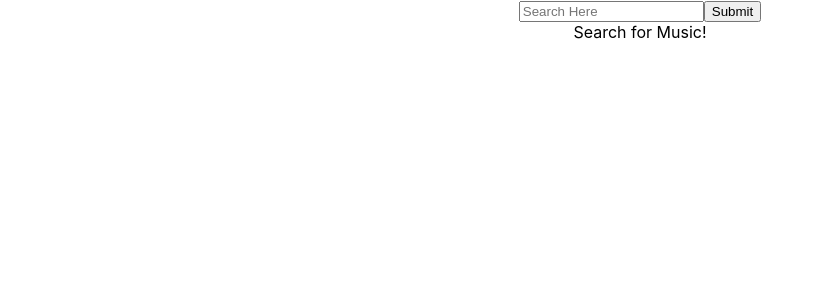
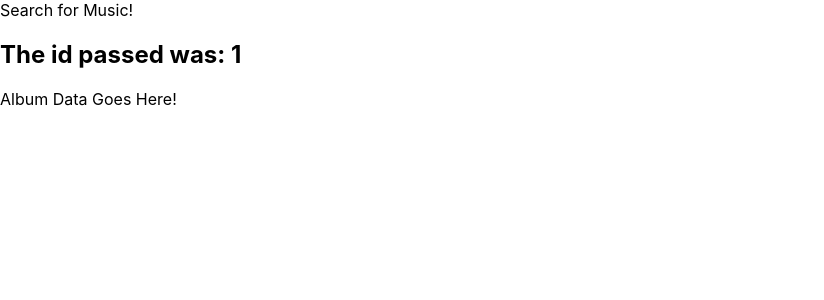
Before and after one commit to marisoldrodriguez/RR-Build-Music-Library, a React (Create React App) app: page /album/1 in a window 1280 px wide. Shown: the top 300 px of the page, without its empty margins (0-824 px from the left). Built offline with nearby package versions, Linux system fonts and the light colour scheme.

Commit message:
first commit with router for after class activity in module 5

```diff
--- a/package.json
+++ b/package.json
@@ -8,6 +8,7 @@
     "@testing-library/user-event": "^13.5.0",
     "react": "^18.1.0",
     "react-dom": "^18.1.0",
+    "react-router-dom": "^6.3.0",
     "react-scripts": "5.0.1",
     "web-vitals": "^2.1.4"
   },
--- a/src/App.js
+++ b/src/App.js
@@ -1,7 +1,10 @@
 import './App.css';
-import React, { useState, useEffect } from 'react';
+import React, { useState, useEffect, Fragment } from 'react';
+import { BrowserRouter as Router, Routes, Route } from 'react-router-dom';
 import Gallery from './Components/Gallery';
 import SearchBar from './Components/SearchBar';
+import AlbumView from './Components/AlbumView';
+import ArtistView from './Components/ArtistView';
 
 
 function App() {
@@ -34,11 +37,20 @@
   }
 
   return (
-    <div className="App">
-      <SearchBar handleSearch={handleSearch} />
-      {message}
-      <Gallery data={data} />
-
+    <div>
+    {message}
+      <Router>
+        <Routes>
+          <Route path='/' element={
+            <Fragment>
+              <SearchBar handleSearch={handleSearch} />
+              <Gallery data={data} />
+            </Fragment>
+          } />
+          <Route path='/album/:id' element={<AlbumView />} />
+          <Route path='/artist/:id' element={<ArtistView />} />
+        </Routes>
+      </Router>
     </div>
   );
 }
--- /dev/null
+++ b/src/Components/AlbumView.js
@@ -0,0 +1,16 @@
+import { useState, useEffect } from "react";
+import { useParams } from 'react-router-dom';
+
+function AlbumView() {
+    const { id } = useParams()
+    const [Albumdata, setAlbumData] = useState([])
+
+    return (
+        <div>
+            <h2>The id passed was: {id}</h2>
+            <p>Album Data Goes Here!</p>
+        </div>
+    )
+}
+
+export default AlbumView
--- /dev/null
+++ b/src/Components/ArtistView.js
@@ -0,0 +1,16 @@
+import { useState, useEffect } from 'react';
+import { useParams } from 'react-router-dom';
+
+function ArtistView () {
+    const { id } = useParams()
+    const [artistData, setArtistData] = useState([])
+
+    return (
+        <div>
+            <h2>The id passed was: {id}</h2>
+            <p>Artist Data Goes Here!</p>
+        </div>
+    )
+}
+
+export default ArtistView
--- a/src/Components/GalleryItem.js
+++ b/src/Components/GalleryItem.js
@@ -1,4 +1,5 @@
 import React, { useState } from 'react';
+import { Link } from 'react-router-dom'
 
 
 function GalleryItem(props) {
@@ -35,8 +36,17 @@
     const detailView = () => {
         return (
             <div style={detailStyle}>
-                <h2>{props.item.trackName}</h2>
-                <h3>{props.item.collectionName}</h3>
+                <h2>"{props.item.trackName}"</h2>
+                <h3>
+                    <Link to={`/artist/${props.item.artistId}`}>
+                        {props.item.artistName}
+                    </Link>
+                </h3>
+                <h3>
+                    <Link to={`/album/${props.item.collectionId}`}>
+                        {props.item.collectionName}
+                    </Link>
+                </h3>
                 <h4>{props.item.primaryGenreName}</h4>
                 <h4>{props.item.releaseDate}</h4>
             </div>
```
Also changed, not shown: 1 other file (tests, documents, lock files or other folders).
